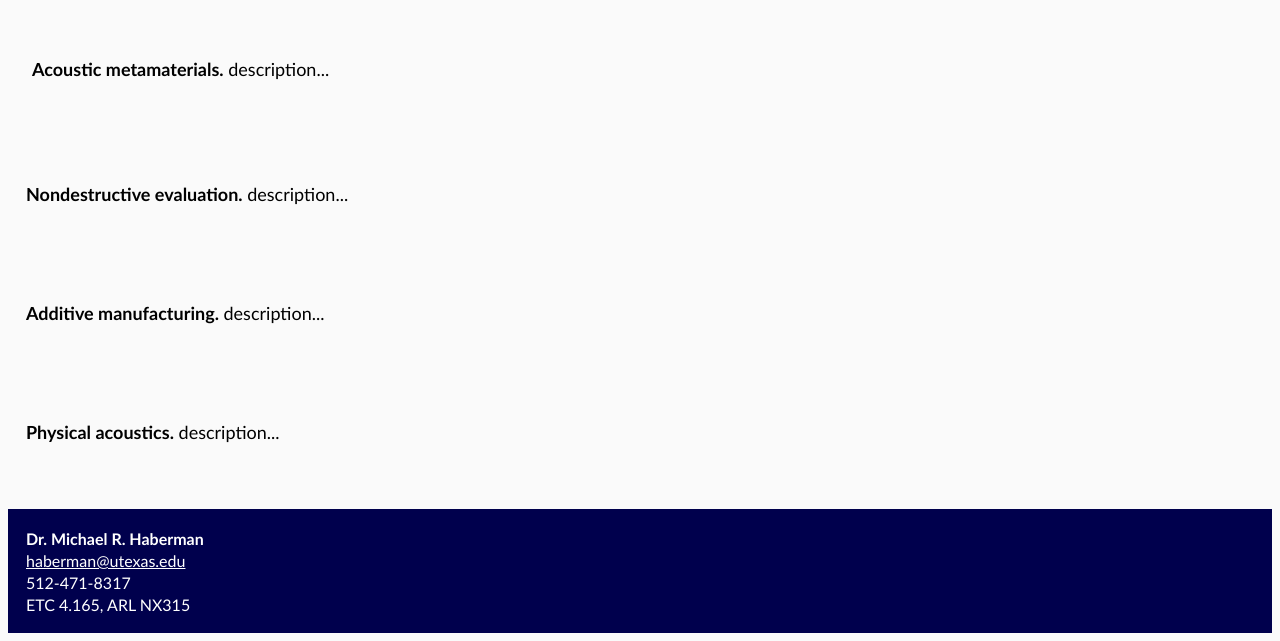
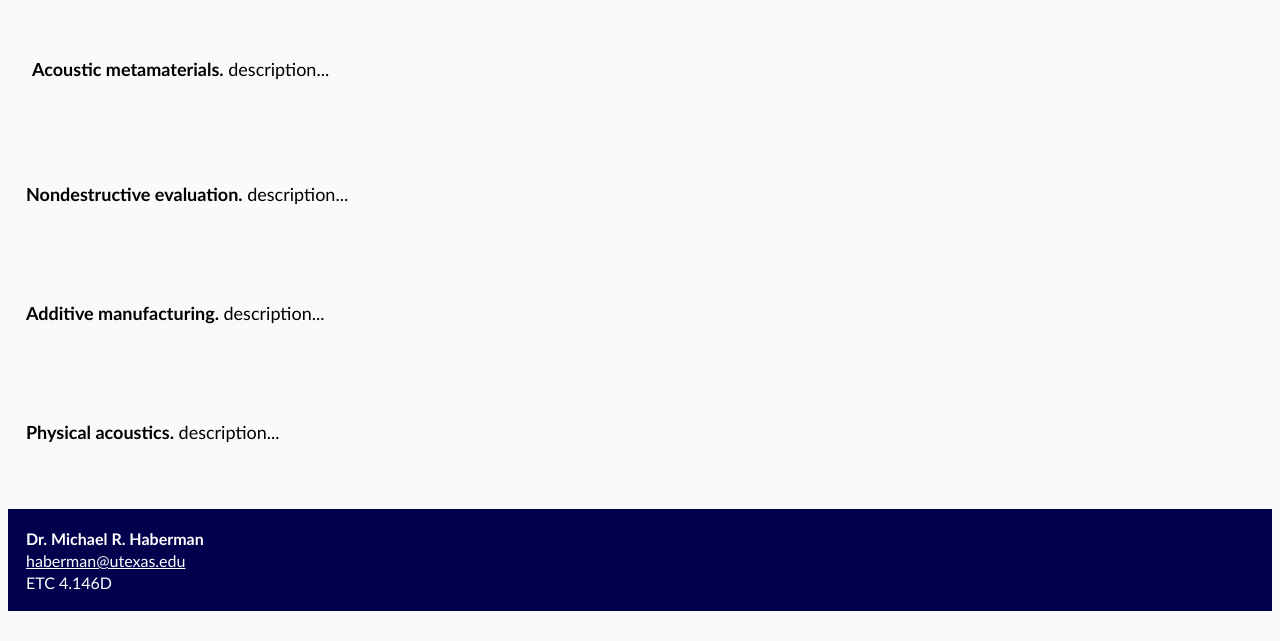
Before and after one commit to cag170030/AMM, a plain HTML site: page research.html in a window 1280 px wide. Shown: the part 228-869 px from the top of the page. After the commit the page ends 847 px from the top, so only its background shows below. Drawn offline with Linux system fonts and the light colour scheme.

Commit message:
Updated contact info

```diff
--- a/research.html
+++ b/research.html
@@ -89,8 +89,7 @@
 <font face="Trebuchet MS" size="3">
 <b>Dr. Michael R. Haberman</b> <br>
 <a href="mailto:haberman@utexas.edu">haberman@utexas.edu</a><br>
-512-471-8317 <br>
-ETC 4.165, ARL NX315
+ETC 4.146D
 </font>
 </div>
 
```
